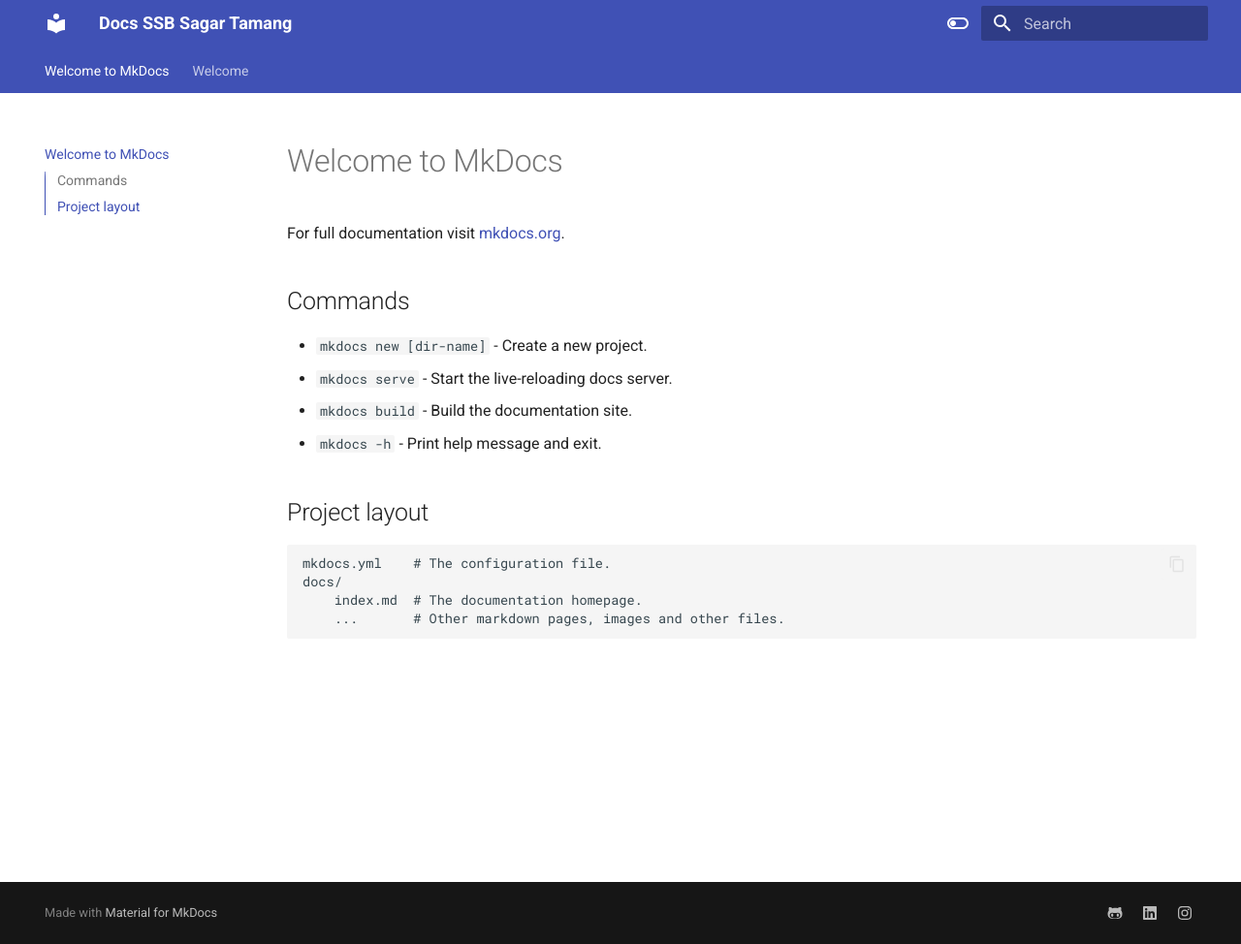
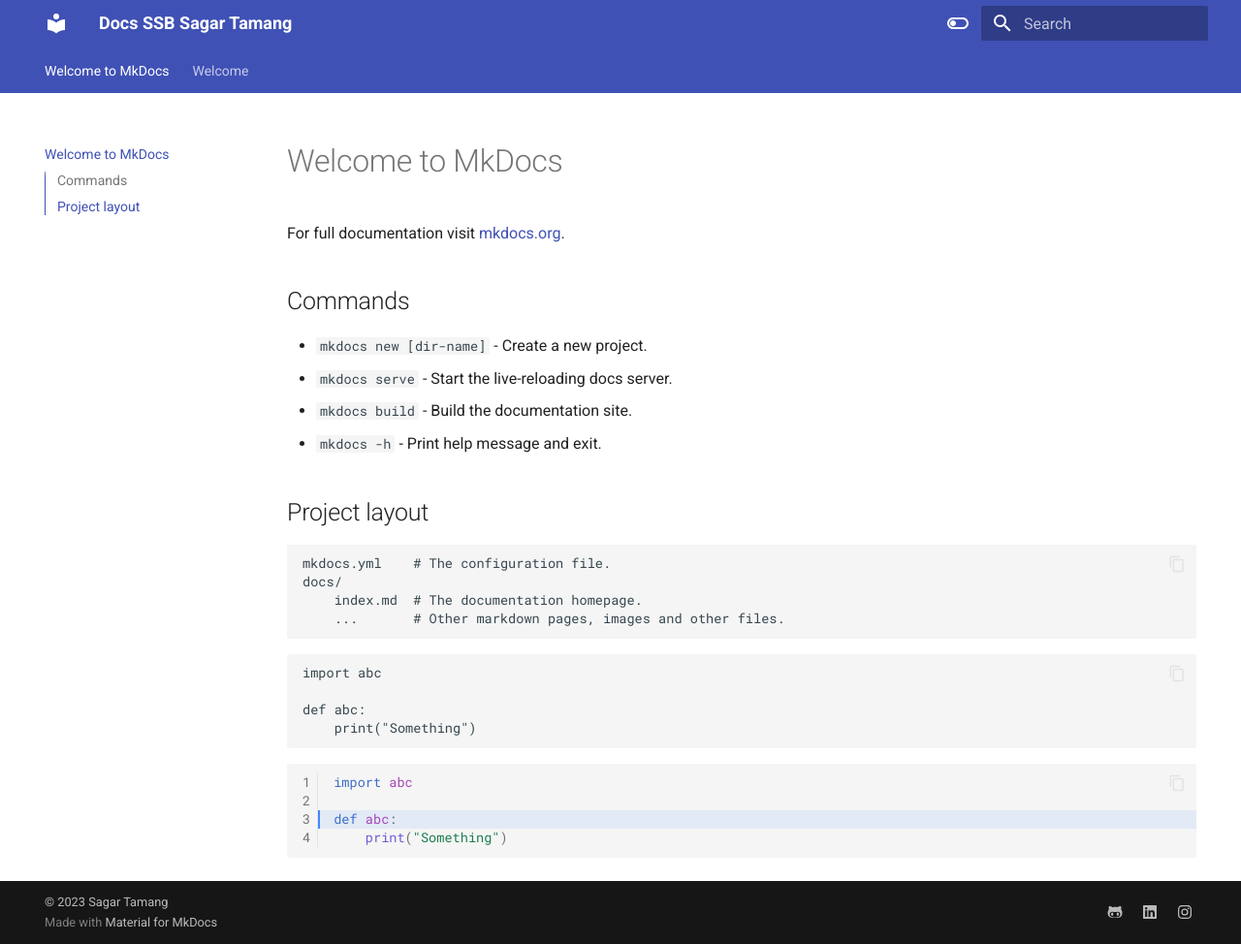
Before and after one commit to SAGAR-TAMANG/ssb-docs, an MkDocs documentation site: the page built from docs/index.md, in a window 1280 px wide and 974 px high. Shown: the whole window at 97% size. Built offline with MkDocs 1.6.1 and Material for MkDocs 9.7.7, drawn with Linux system fonts in a browser that asks for light colours.

Commit message:
added actions

````diff
--- a/docs/index.md
+++ b/docs/index.md
@@ -11,7 +11,23 @@
 
 ## Project layout
 
-    mkdocs.yml    # The configuration file.
-    docs/
-        index.md  # The documentation homepage.
-        ...       # Other markdown pages, images and other files.
+```
+mkdocs.yml    # The configuration file.
+docs/
+    index.md  # The documentation homepage.
+    ...       # Other markdown pages, images and other files.
+```
+
+```
+import abc
+
+def abc:
+    print("Something")
+```
+
+``` py linenums="1" hl_lines="3"
+import abc
+
+def abc:
+    print("Something")
+```
--- a/mkdocs.yml
+++ b/mkdocs.yml
@@ -25,11 +25,33 @@
         name: Switch to light mode
       primary: indigo
       accent: deep purple
+
 extra:
   social:
     - icon: fontawesome/brands/github-alt
-      link: abc
+      link: https://github.com/SAGAR-TAMANG/ssb-docs
     - icon: fontawesome/brands/linkedin
-      link: abc
+      link: https://www.linkedin.com/in/sagar-tmg/
     - icon: fontawesome/brands/instagram
-      link: abc
+      link: https://www.instagram.com/tamang_sagar0000/
+
+markdown_extensions:
+  - pymdownx.highlight:
+      anchor_linenums: true
+  - pymdownx.inlinehilite
+  - pymdownx.snippets
+  - admonition
+  - pymdownx.arithmatex:
+      generic: true
+  - footnotes
+  - pymdownx.details
+  - pymdownx.superfences
+  - pymdownx.mark
+  - attr_list
+  - pymdownx.emoji:
+      emoji_index: !!python/name:material.extensions.emoji.twemoji
+      emoji_generator: !!python/name:material.extensions.emoji.to_svg
+
+
+copyright: |
+  &copy; 2023 <a href="https://github.com/SAGAR-TAMANG" target="_blank" rel="noopener">Sagar Tamang</a>
````
Also changed, not shown: 1 other file.
